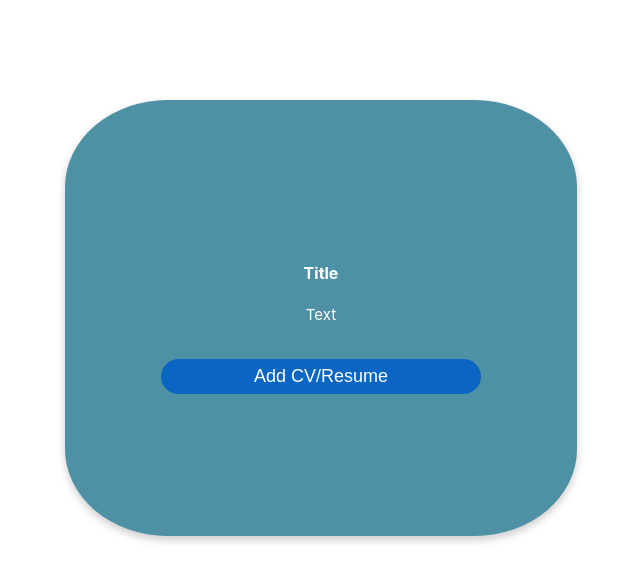
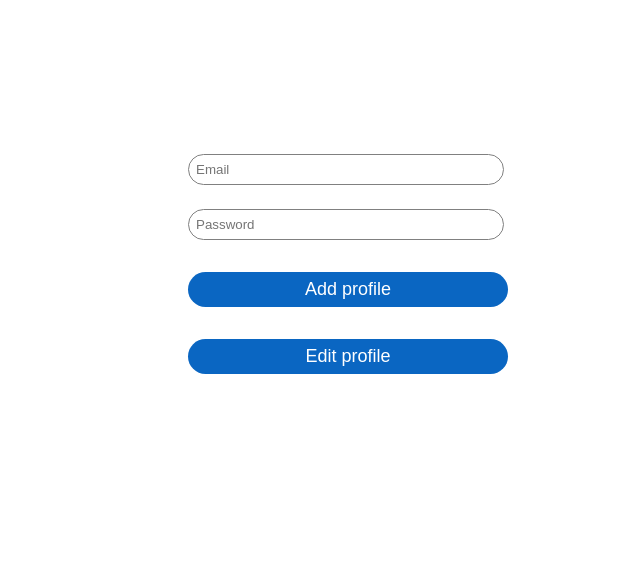
Before and after one commit to Fatima-Kabalan/linkedin-nodejs, a React (Create React App) app in the folder frontend/linkedin-react/: page / in a window 1280 px wide. Shown: the top 582 px of the page, without its empty margins (319-959 px from the left). Built offline with nearby package versions, Linux system fonts and the light colour scheme.

Commit message:
frontend<>restyling the editprofile page

```diff
--- a/frontend/linkedin-react/src/App.css
+++ b/frontend/linkedin-react/src/App.css
@@ -107,7 +107,6 @@ a{
   color:white;
   border-radius:20%;
   font-size:medium;
-
 }
 
 .card:hover {
@@ -128,3 +127,7 @@ a{
   justify-content: center;
   align-items: center;
 }
+
+.edit-profile{
+
+}
--- a/frontend/linkedin-react/src/App.js
+++ b/frontend/linkedin-react/src/App.js
@@ -4,12 +4,13 @@ import LandingPage from './pages/LandingPage';
 import LogIn from './pages/LogIn';
 import "./App.css";
 import EasyApply from "./pages/EasyApply";
+import EditProfile from "./pages/EditProfile";
 
 function App() {
   return (
     <div className="app">
         {/* <LogIn /> */}
-        <EasyApply/>
+        <EditProfile/>
     </div>
   );
 }
--- a/frontend/linkedin-react/src/pages/EditProfile.js
+++ b/frontend/linkedin-react/src/pages/EditProfile.js
@@ -1,16 +1,18 @@
-import React from 'react'
+import React from 'react';
 
 const EditProfile = () => {
   return (
     <>
-        <button type="button">Add profile</button>
-        <form>
-            <input type="email" placeholder="Email" />
-            <input type="password" placeholder="Password" />
-            <input type="button" value="Edit profile" />
-        </form>
+        <div className='flex container'>
+            <form>
+                <input type="email" placeholder="Email" />
+                <input type="password" placeholder="Password" />
+                <input type="button"  value="Add profile" ></input>
+                <input type="button" value="Edit profile" />
+            </form>
+        </div>
+
     </>
-
   )
 }
 export default EditProfile;
```
